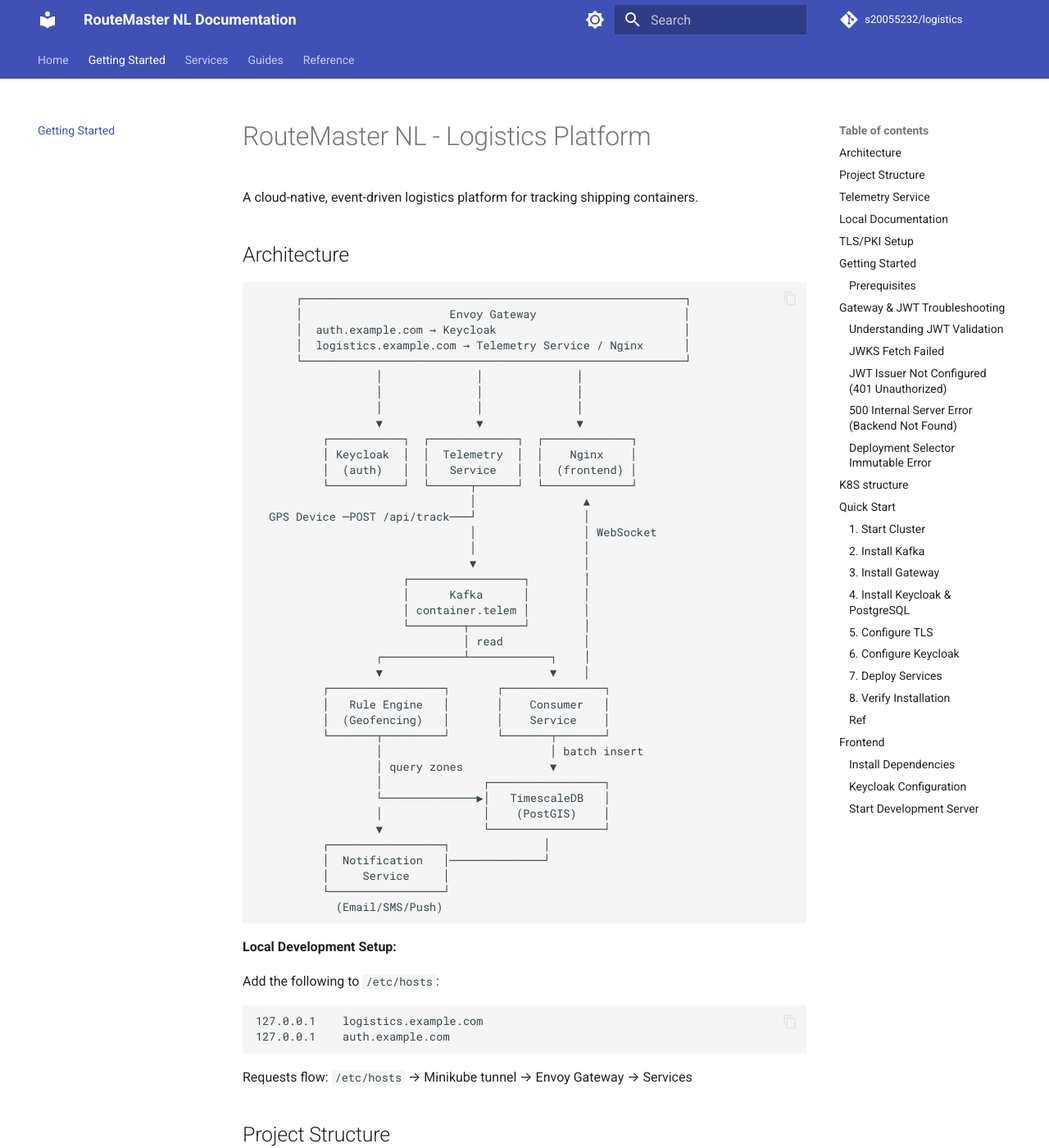
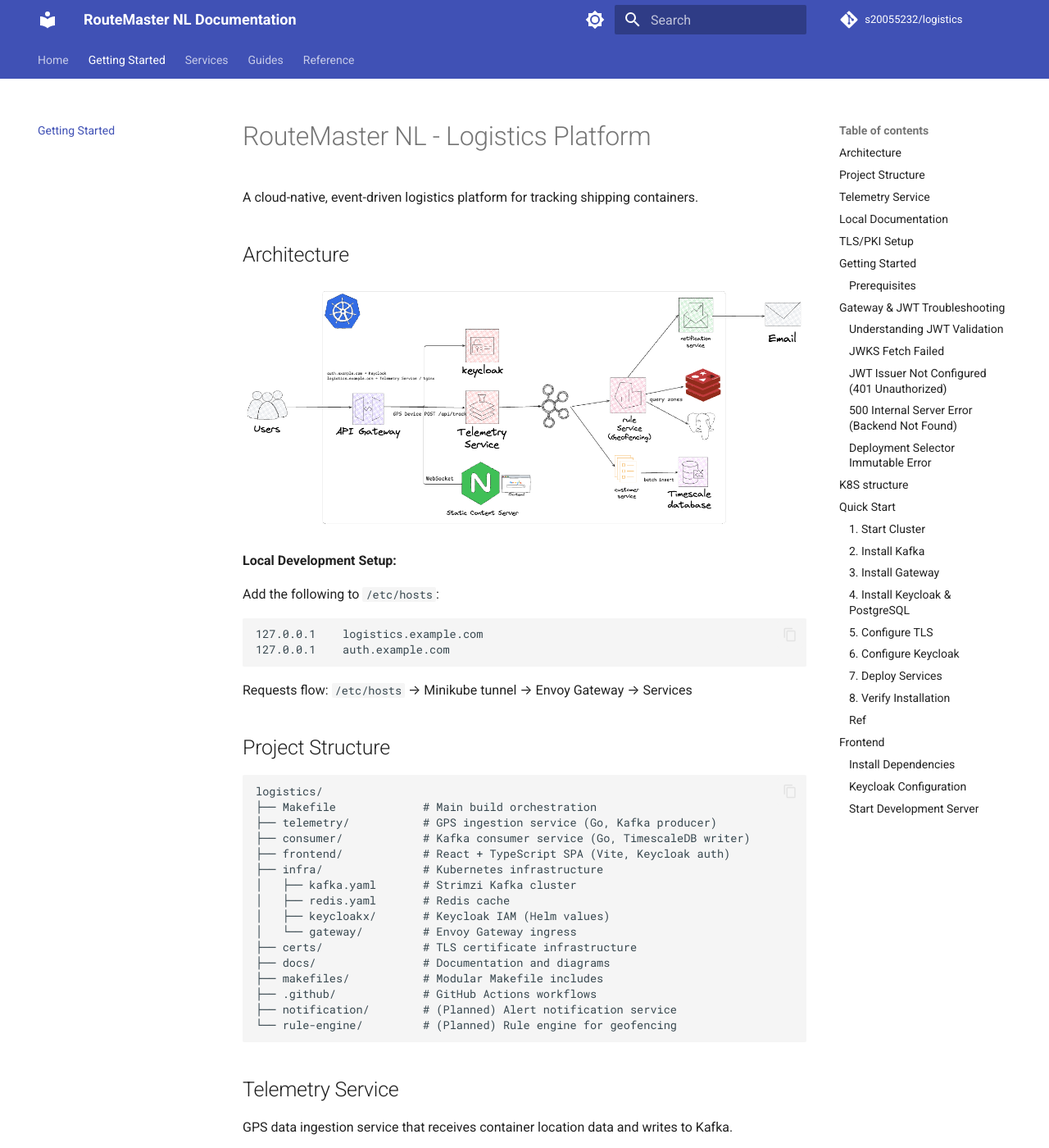
Before and after one commit to s20055232/logistics, an MkDocs documentation site: the page built from docs/getting-started.md, in a window 1280 px wide and 1400 px high. Shown: the whole window at 82% size. Built offline with MkDocs 1.6.1 and Material for MkDocs 9.7.7, drawn with Linux system fonts in a browser that asks for light colours; comment, search, counter and statistics services are not loaded.

Commit message:
chore: Replace ASCII architecture diagram with PNG image for better clarity in documentation

````diff
--- a/docs/getting-started.md
+++ b/docs/getting-started.md
@@ -4,48 +4,7 @@
 
 ## Architecture
 
-```text
-      ┌─────────────────────────────────────────────────────────┐
-      │                      Envoy Gateway                      │
-      │  auth.example.com → Keycloak                            │
-      │  logistics.example.com → Telemetry Service / Nginx      │
-      └─────────────────────────────────────────────────────────┘
-                  │              │              │
-                  │              │              │
-                  │              │              │
-                  ▼              ▼              ▼
-          ┌───────────┐  ┌─────────────┐  ┌─────────────┐
-          │ Keycloak  │  │  Telemetry  │  │    Nginx    │
-          │  (auth)   │  │   Service   │  │  (frontend) │
-          └───────────┘  └──────┬──────┘  └─────────────┘
-                                │                ▲
-  GPS Device ─POST /api/track───┘                │
-                                │                │ WebSocket
-                                │                │
-                                ▼                │
-                      ┌─────────────────┐        │
-                      │      Kafka      │        │
-                      │ container.telem │        │
-                      └────────┬────────┘        │
-                               │ read            │
-                  ┌────────────┴────────────┐    │
-                  ▼                         ▼    │
-          ┌─────────────────┐       ┌───────────────┐
-          │   Rule Engine   │       │    Consumer   │
-          │  (Geofencing)   │       │    Service    │
-          └───────┬─────────┘       └───────┬───────┘
-                  │                         │ batch insert
-                  │ query zones             ▼
-                  │               ┌─────────────────┐
-                  └──────────────▶│   TimescaleDB   │
-                  │               │    (PostGIS)    │
-                  ▼               └─────────────────┘
-          ┌─────────────────┐              │
-          │  Notification   │──────────────┘
-          │     Service     │
-          └─────────────────┘
-            (Email/SMS/Push)
-```
+![system architecture](./assets/system_design.png)
 
 **Local Development Setup:**
 
````
Also changed, not shown: docs/index.md (+1 -30 lines), docs/assets/system_design.png (added).
